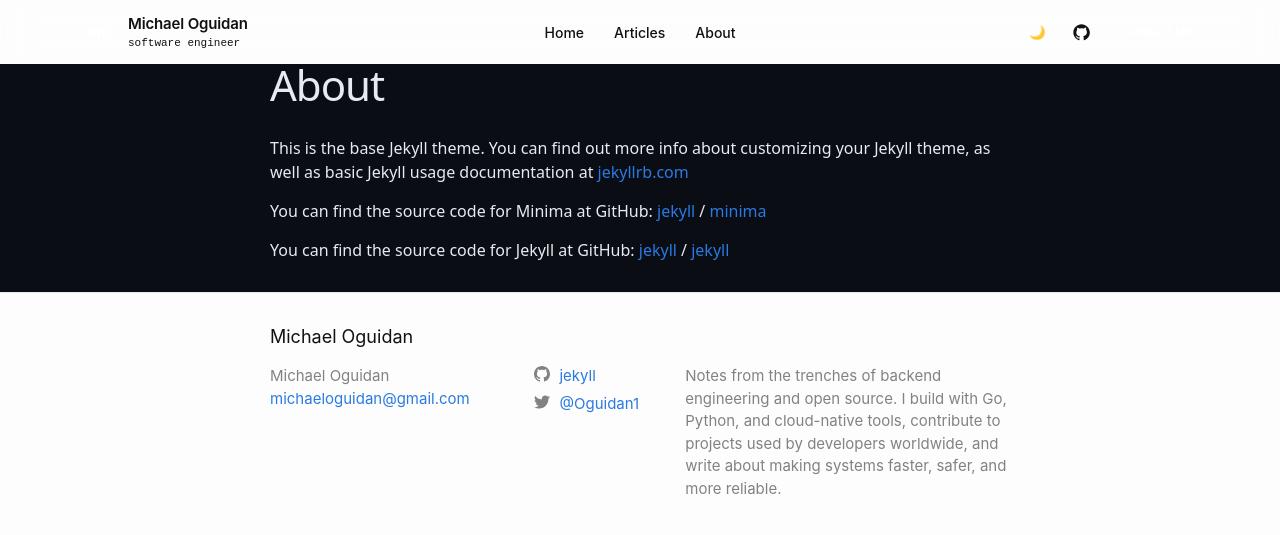
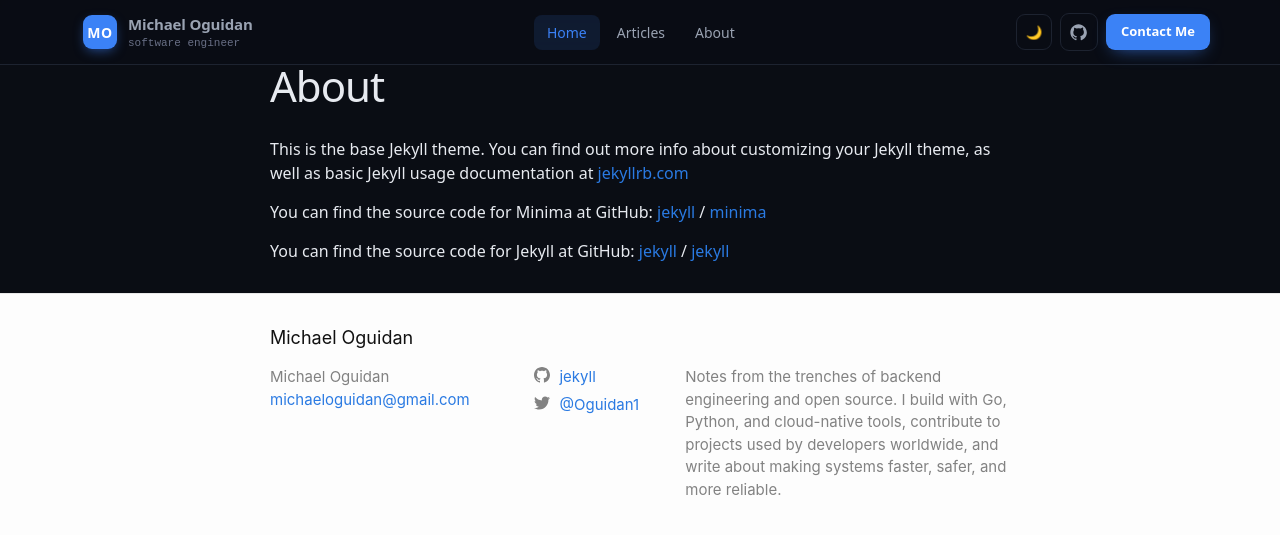
Before and after one commit to Oguidan/MichaelOguidan, a Jekyll site: the page built from about.markdown, in a window 1280 px wide. Shown: the top 535 px of the page. Built offline with Jekyll 4.4.1, drawn with Linux system fonts in a browser that asks for light colours.

Commit message:
Update header div to include theme class for improved styling

```diff
--- a/_includes/header.html
+++ b/_includes/header.html
@@ -30,7 +30,7 @@
 </header> -->
 
 <header role="banner">
-  <div data-screen-label="Blog Michael Oguidan">
+  <div class="app {{ site.themeClass }}" data-screen-label="Blog Michael Oguidan">
 
     {%- assign default_paths = site.pages | map: "path" -%}
     {%- assign page_paths = site.header_pages | default: default_paths -%}
```
